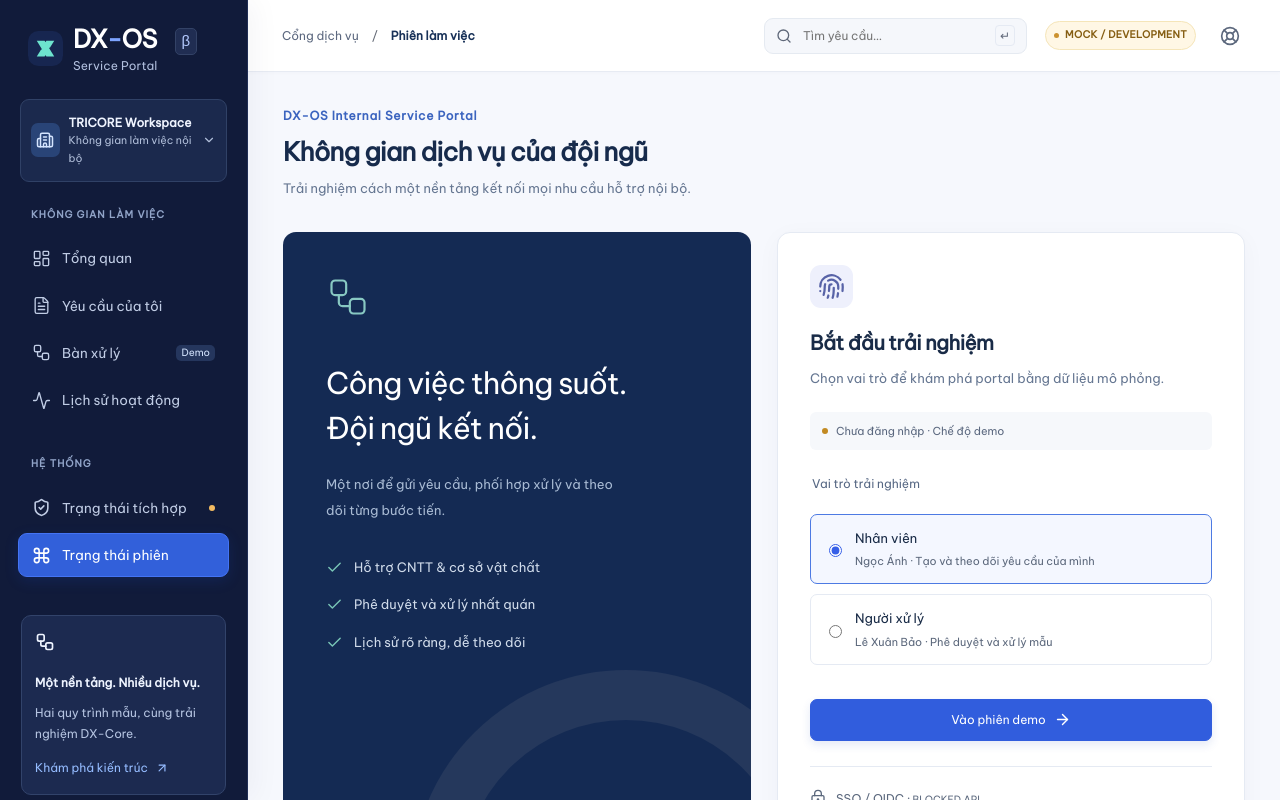
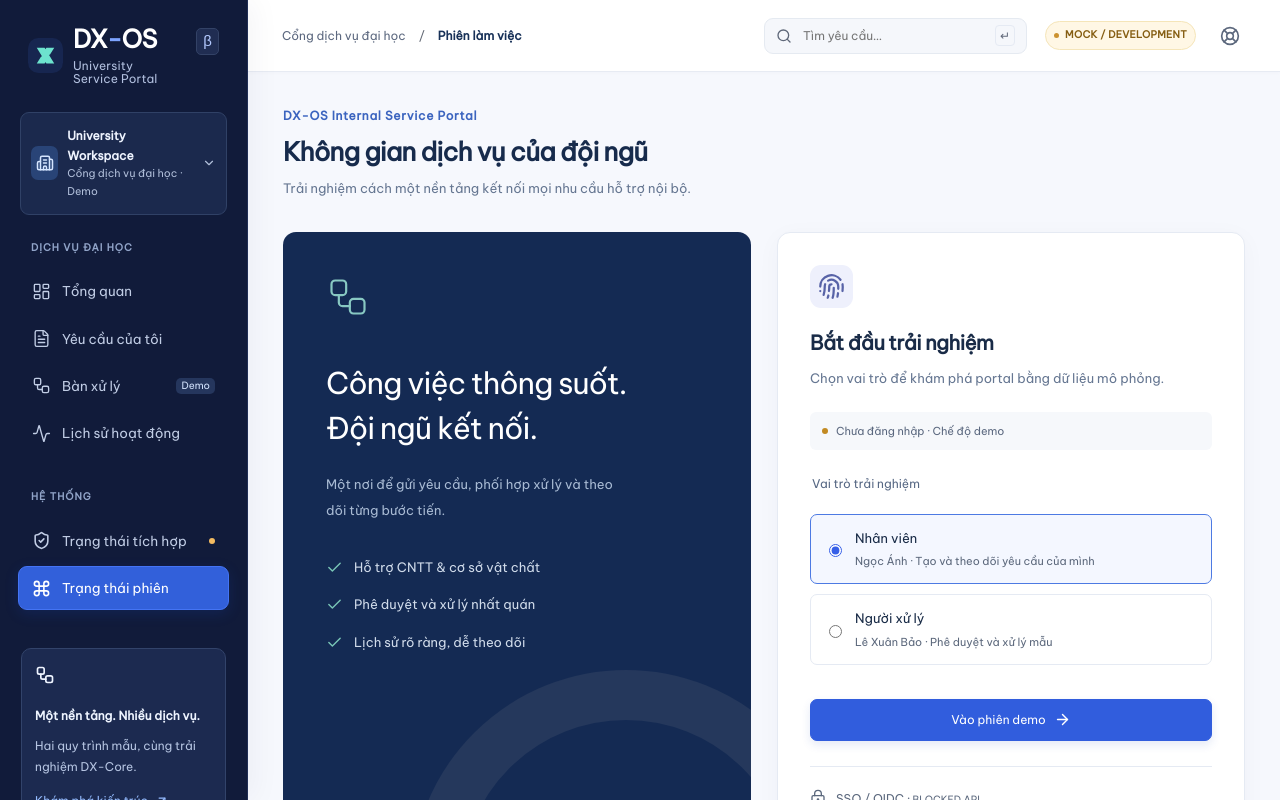
Before and after one commit to lexuanbao258-collab/dxos-open-core, a React (Vite) app in the folder frontend/: page /session in a window 1280 px wide. Shown: the top 800 px of the page. Built offline with nearby package versions, Linux system fonts and the light colour scheme.

Commit message:
style(portal): adapt shell copy to university enterprise context (#39)

```diff
--- a/frontend/src/App.tsx
+++ b/frontend/src/App.tsx
@@ -96,7 +96,7 @@ function Layout() {
           <img src="/favicon.svg" alt="" width="35" height="35" />
           <span>
             DX<span className="brand-dash">-</span>OS
-            <small>Service Portal</small>
+            <small>University Service Portal</small>
           </span>
           <span className="brand-version">β</span>
         </Link>
@@ -105,12 +105,12 @@ function Layout() {
             <Building2 size={18} />
           </span>
           <div>
-            <strong>TRICORE Workspace</strong>
-            <small>Không gian làm việc nội bộ</small>
+            <strong>University Workspace</strong>
+            <small>Cổng dịch vụ đại học · Demo</small>
           </div>
           <ChevronDown size={14} />
         </div>
-        <p className="nav-label">Không gian làm việc</p>
+        <p className="nav-label">Dịch vụ đại học</p>
         <nav>
           {navItems.map(({ to, label, icon: ItemIcon, end }) => (
             <NavLink
@@ -168,7 +168,7 @@ function Layout() {
                 {role === "processor"
                   ? "Người xử lý · Demo"
                   : role
-                    ? "Nhân viên · Demo"
+                    ? "Người gửi yêu cầu · Demo"
                     : "Chưa vào phiên demo"}
               </small>
             </span>
@@ -187,7 +187,7 @@ function Layout() {
             >
               {menu ? <X size={21} /> : <Menu size={21} />}
             </button>
-            <span>Cổng dịch vụ</span>
+            <span>Cổng dịch vụ đại học</span>
             <span className="breadcrumb-divider">/</span>
             <strong>
               {location.pathname === "/"
```
